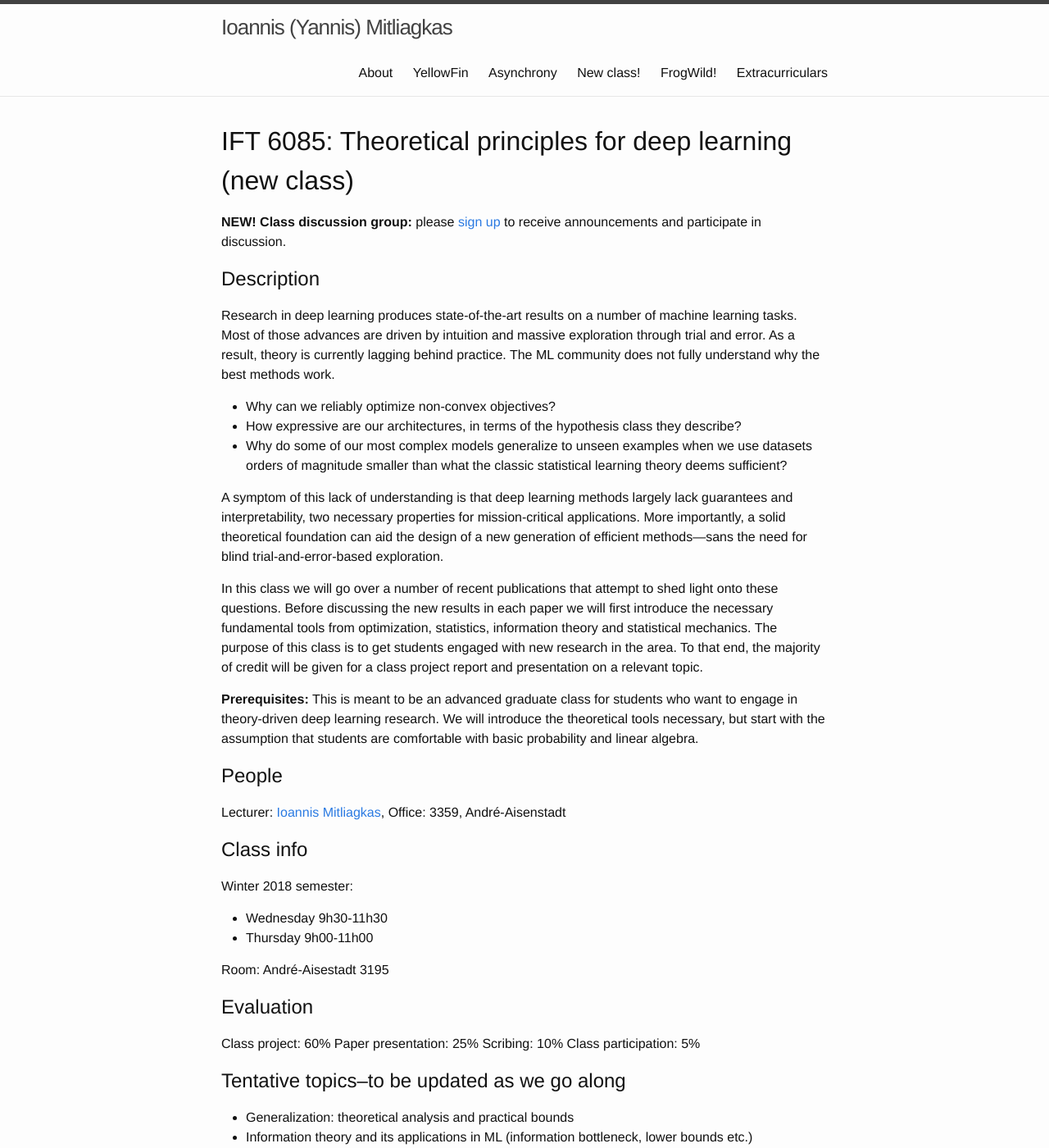
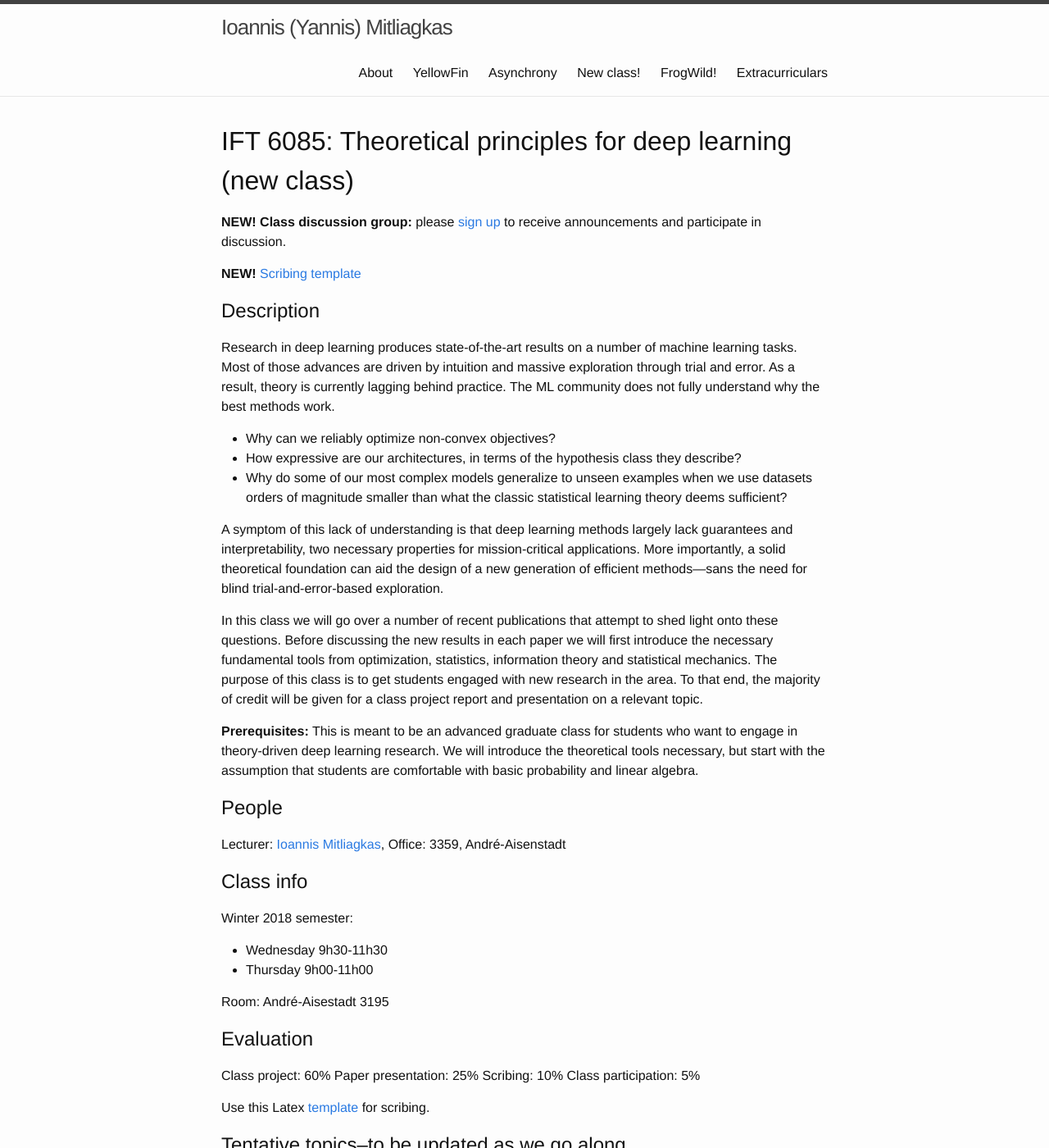
Before and after one commit to mitliagkas/mitliagkas.github.io, a Jekyll site: the page built from dl-theory-class.md, in a window 1280 px wide and 1400 px high. Shown: the whole window at 82% size. Built offline with Jekyll 4.4.1, drawn with Linux system fonts in a browser that asks for light colours.

Commit message:
Scribe template

```diff
--- a/dl-theory-class.md
+++ b/dl-theory-class.md
@@ -8,6 +8,8 @@ IFT 6085: Theoretical principles for deep learning (new class)
 =========
 
 **NEW! Class discussion group:** please [sign up](https://groups.google.com/forum/#!forum/ift6085-h18) to receive announcements and participate in discussion.
+
+**NEW!** [Scribing template](ift6085/scribing_template.zip)
 
 Description
 -----
@@ -45,6 +47,8 @@ Class project: 60%
 Paper presentation: 25%
 Scribing: 10%
 Class participation: 5%
+
+Use this Latex [template](ift6085/scribing_template.zip) for scribing.
 
 
 Tentative topics--to be updated as we go along
```
Also changed, not shown: 1 other file.
